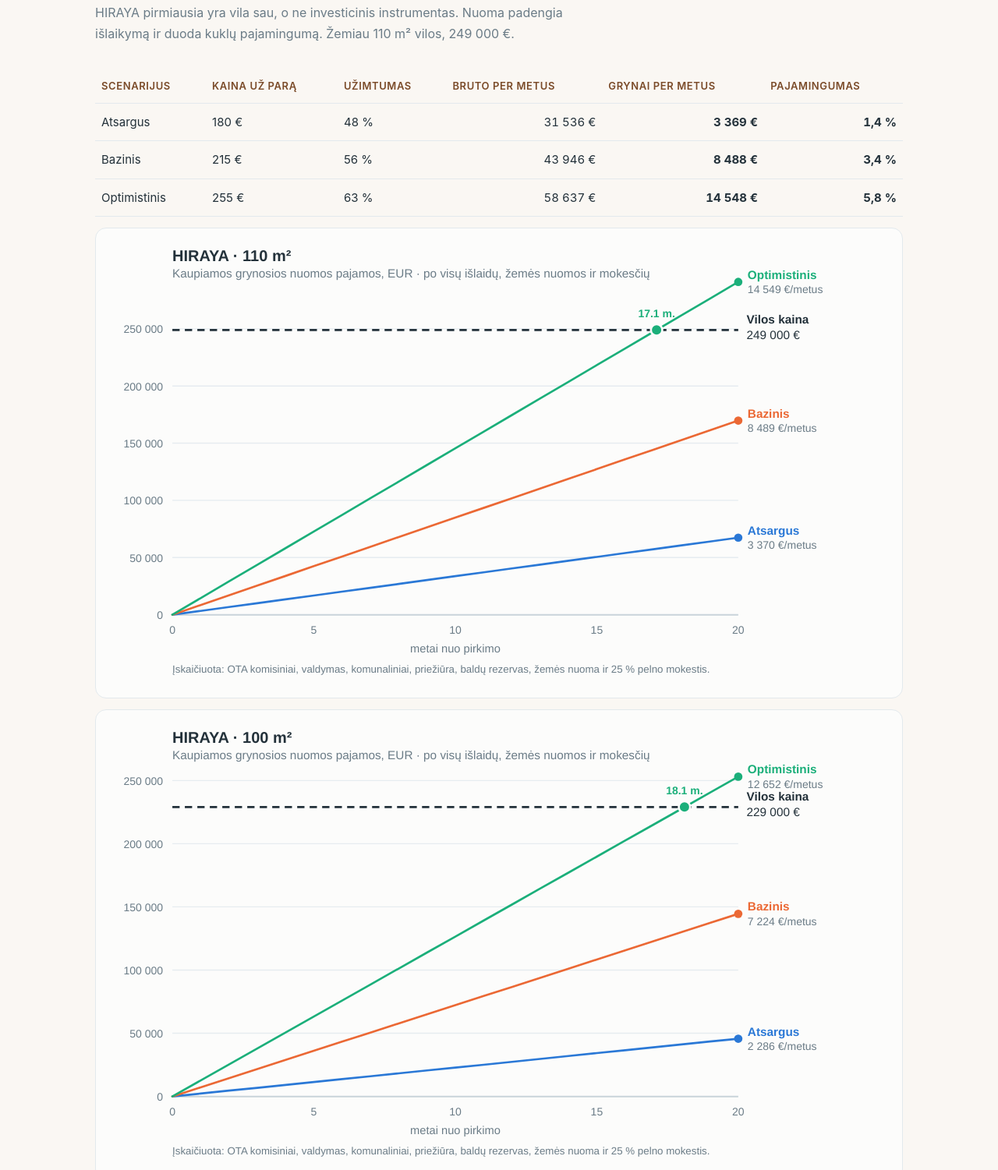
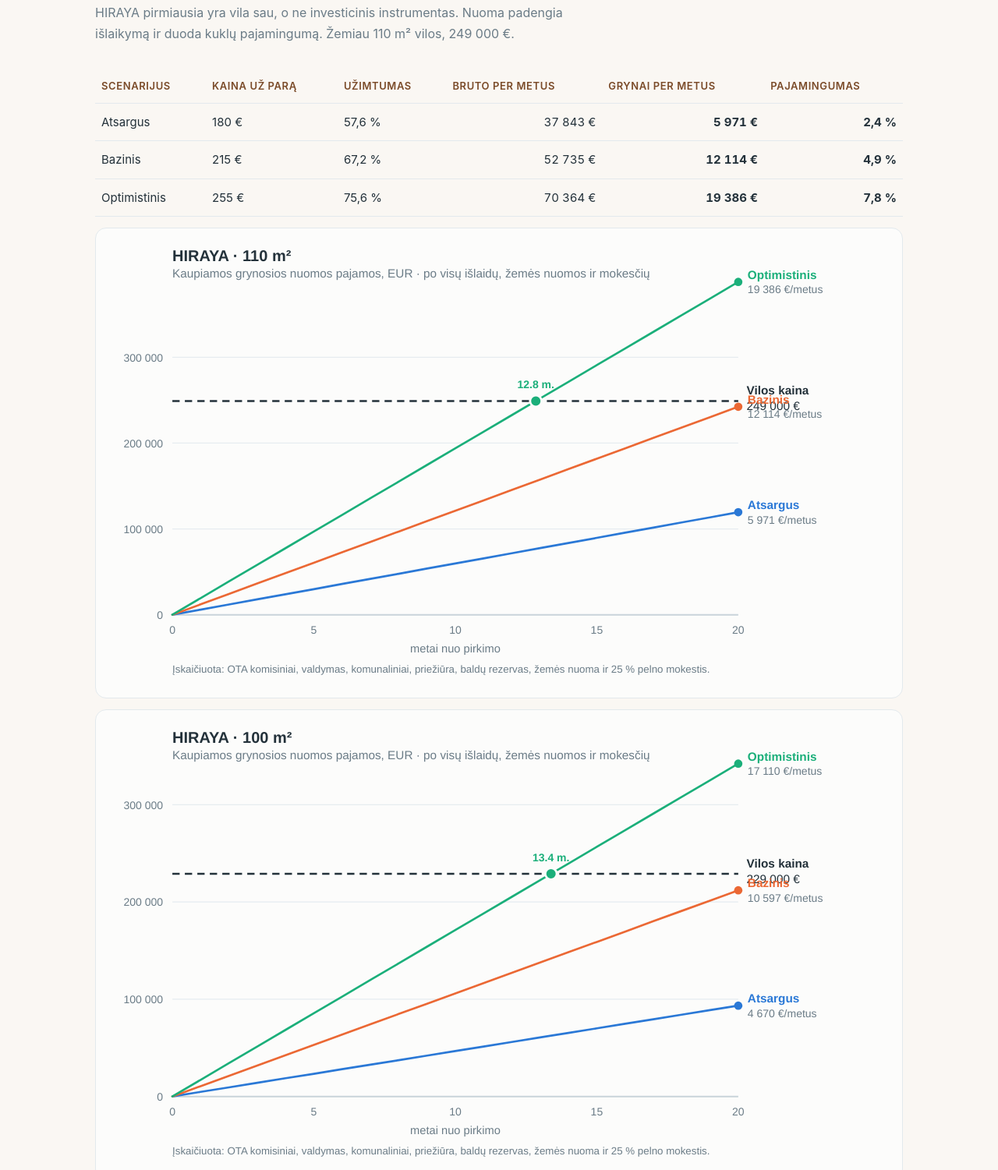
Before and after one commit to arnoldasmob/hiraya-siargao, a plain HTML site: page index.html in a window 1280 px wide. Shown: the part 3496-4997 px from the top of the page at 78% size. Drawn offline with Linux system fonts and the light colour scheme.

Commit message:
Uzimtumai +20 procentu, skaiciai imami tiesiai is skaiciavimo

```diff
--- a/index.html
+++ b/index.html
@@ -200,9 +200,9 @@
 </div></div></section>
 <section class="alt"><div class="w"><h2>Jei nuomosite</h2><p class="sub">HIRAYA pirmiausia yra vila sau, o ne investicinis instrumentas. Nuoma padengia išlaikymą ir duoda kuklų pajamingumą. Žemiau 110 m² vilos, 249 000 €.</p>
 <table><tr><th>Scenarijus</th><th>Kaina už parą</th><th>Užimtumas</th><th class="n">Bruto per metus</th><th class="n">Grynai per metus</th><th class="n">Pajamingumas</th></tr>
-<tr><td>Atsargus</td><td>180 €</td><td>48 %</td><td class="n">31 536 €</td><td class="n"><b>3 369 €</b></td><td class="n"><b>1,4 %</b></td></tr>
-<tr><td>Bazinis</td><td>215 €</td><td>56 %</td><td class="n">43 946 €</td><td class="n"><b>8 488 €</b></td><td class="n"><b>3,4 %</b></td></tr>
-<tr><td>Optimistinis</td><td>255 €</td><td>63 %</td><td class="n">58 637 €</td><td class="n"><b>14 548 €</b></td><td class="n"><b>5,8 %</b></td></tr>
+<tr><td>Atsargus</td><td>180 €</td><td>57,6 %</td><td class="n">37 843 €</td><td class="n"><b>5 971 €</b></td><td class="n"><b>2,4 %</b></td></tr>
+<tr><td>Bazinis</td><td>215 €</td><td>67,2 %</td><td class="n">52 735 €</td><td class="n"><b>12 114 €</b></td><td class="n"><b>4,9 %</b></td></tr>
+<tr><td>Optimistinis</td><td>255 €</td><td>75,6 %</td><td class="n">70 364 €</td><td class="n"><b>19 386 €</b></td><td class="n"><b>7,8 %</b></td></tr>
 </table>
 <div class="chart"><svg xmlns="http://www.w3.org/2000/svg" width="760" height="430" viewBox="0 0 760 430" font-family="Helvetica,Arial,sans-serif" role="img">
 <rect width="760" height="430" fill="#fcfcfb"/>
@@ -210,16 +210,12 @@
 <text x="66" y="40" font-size="11.5" fill="#6b7c87">Kaupiamos grynosios nuomos pajamos, EUR · po visų išlaidų, žemės nuomos ir mokesčių</text>
 <line x1="66" y1="364.0" x2="610" y2="364.0" stroke="#e6ecf0" stroke-width="1"/>
 <text x="57" y="368.0" font-size="10.5" fill="#6b7c87" text-anchor="end">0</text>
-<line x1="66" y1="309.0" x2="610" y2="309.0" stroke="#e6ecf0" stroke-width="1"/>
-<text x="57" y="313.0" font-size="10.5" fill="#6b7c87" text-anchor="end">50 000</text>
-<line x1="66" y1="254.0" x2="610" y2="254.0" stroke="#e6ecf0" stroke-width="1"/>
-<text x="57" y="258.0" font-size="10.5" fill="#6b7c87" text-anchor="end">100 000</text>
-<line x1="66" y1="199.0" x2="610" y2="199.0" stroke="#e6ecf0" stroke-width="1"/>
-<text x="57" y="203.0" font-size="10.5" fill="#6b7c87" text-anchor="end">150 000</text>
-<line x1="66" y1="144.1" x2="610" y2="144.1" stroke="#e6ecf0" stroke-width="1"/>
-<text x="57" y="148.1" font-size="10.5" fill="#6b7c87" text-anchor="end">200 000</text>
-<line x1="66" y1="89.1" x2="610" y2="89.1" stroke="#e6ecf0" stroke-width="1"/>
-<text x="57" y="93.1" font-size="10.5" fill="#6b7c87" text-anchor="end">250 000</text>
+<line x1="66" y1="281.5" x2="610" y2="281.5" stroke="#e6ecf0" stroke-width="1"/>
+<text x="57" y="285.5" font-size="10.5" fill="#6b7c87" text-anchor="end">100 000</text>
+<line x1="66" y1="198.9" x2="610" y2="198.9" stroke="#e6ecf0" stroke-width="1"/>
+<text x="57" y="202.9" font-size="10.5" fill="#6b7c87" text-anchor="end">200 000</text>
+<line x1="66" y1="116.4" x2="610" y2="116.4" stroke="#e6ecf0" stroke-width="1"/>
+<text x="57" y="120.4" font-size="10.5" fill="#6b7c87" text-anchor="end">300 000</text>
 <text x="66.0" y="382.0" font-size="10.5" fill="#6b7c87" text-anchor="middle">0</text>
 <text x="202.0" y="382.0" font-size="10.5" fill="#6b7c87" text-anchor="middle">5</text>
 <text x="338.0" y="382.0" font-size="10.5" fill="#6b7c87" text-anchor="middle">10</text>
@@ -227,26 +223,26 @@
 <text x="610.0" y="382.0" font-size="10.5" fill="#6b7c87" text-anchor="middle">20</text>
 <text x="338.0" y="400.0" font-size="11" fill="#6b7c87" text-anchor="middle">metai nuo pirkimo</text>
 <line x1="66" y1="364.0" x2="610" y2="364.0" stroke="#c9d4da" stroke-width="1.5"/>
-<line x1="66" y1="90.2" x2="610" y2="90.2" stroke="#23313a" stroke-width="2" stroke-dasharray="7 5"/>
-<text x="618" y="84.2" font-size="11.5" font-weight="bold" fill="#23313a">Vilos kaina</text>
-<text x="618" y="99.2" font-size="11.5" fill="#23313a">249 000 €</text>
-<polyline points="66.0,364.0 93.2,360.3 120.4,356.6 147.6,352.9 174.8,349.2 202.0,345.5 229.2,341.8 256.4,338.1 283.6,334.4 310.8,330.6 338.0,326.9 365.2,323.2 392.4,319.5 419.6,315.8 446.8,312.1 474.0,308.4 501.2,304.7 528.4,301.0 555.6,297.3 582.8,293.6 610.0,289.9" fill="none" stroke="#2a78d6" stroke-width="2" stroke-linecap="round"/>
-<title>Atsargus: 3 370 EUR per metus</title>
-<circle cx="610.0" cy="289.9" r="4" fill="#2a78d6"/>
-<text x="619.0" y="286.9" font-size="11.5" font-weight="bold" fill="#2a78d6">Atsargus</text>
-<text x="619.0" y="300.9" font-size="10.5" fill="#6b7c87">3 370 €/metus</text>
-<polyline points="66.0,364.0 93.2,354.7 120.4,345.3 147.6,336.0 174.8,326.7 202.0,317.3 229.2,308.0 256.4,298.7 283.6,289.3 310.8,280.0 338.0,270.6 365.2,261.3 392.4,252.0 419.6,242.6 446.8,233.3 474.0,224.0 501.2,214.6 528.4,205.3 555.6,196.0 582.8,186.6 610.0,177.3" fill="none" stroke="#eb6834" stroke-width="2" stroke-linecap="round"/>
-<title>Bazinis: 8 489 EUR per metus</title>
-<circle cx="610.0" cy="177.3" r="4" fill="#eb6834"/>
-<text x="619.0" y="174.3" font-size="11.5" font-weight="bold" fill="#eb6834">Bazinis</text>
-<text x="619.0" y="188.3" font-size="10.5" fill="#6b7c87">8 489 €/metus</text>
+<line x1="66" y1="158.5" x2="610" y2="158.5" stroke="#23313a" stroke-width="2" stroke-dasharray="7 5"/>
+<text x="618" y="152.5" font-size="11.5" font-weight="bold" fill="#23313a">Vilos kaina</text>
+<text x="618" y="167.5" font-size="11.5" fill="#23313a">249 000 €</text>
+<polyline points="66.0,364.0 93.2,359.1 120.4,354.1 147.6,349.2 174.8,344.3 202.0,339.4 229.2,334.4 256.4,329.5 283.6,324.6 310.8,319.6 338.0,314.7 365.2,309.8 392.4,304.9 419.6,299.9 446.8,295.0 474.0,290.1 501.2,285.1 528.4,280.2 555.6,275.3 582.8,270.4 610.0,265.4" fill="none" stroke="#2a78d6" stroke-width="2" stroke-linecap="round"/>
+<title>Atsargus: 5 971 EUR per metus</title>
+<circle cx="610.0" cy="265.4" r="4" fill="#2a78d6"/>
+<text x="619.0" y="262.4" font-size="11.5" font-weight="bold" fill="#2a78d6">Atsargus</text>
+<text x="619.0" y="276.4" font-size="10.5" fill="#6b7c87">5 971 €/metus</text>
+<polyline points="66.0,364.0 93.2,354.0 120.4,344.0 147.6,334.0 174.8,324.0 202.0,314.0 229.2,304.0 256.4,294.0 283.6,284.0 310.8,274.0 338.0,264.0 365.2,254.0 392.4,244.0 419.6,234.0 446.8,224.0 474.0,214.0 501.2,204.0 528.4,194.0 555.6,184.0 582.8,174.0 610.0,164.0" fill="none" stroke="#eb6834" stroke-width="2" stroke-linecap="round"/>
+<title>Bazinis: 12 114 EUR per metus</title>
+<circle cx="610.0" cy="164.0" r="4" fill="#eb6834"/>
+<text x="619.0" y="161.0" font-size="11.5" font-weight="bold" fill="#eb6834">Bazinis</text>
+<text x="619.0" y="175.0" font-size="10.5" fill="#6b7c87">12 114 €/metus</text>
 <polyline points="66.0,364.0 93.2,348.0 120.4,332.0 147.6,316.0 174.8,300.0 202.0,284.0 229.2,268.0 256.4,252.0 283.6,236.0 310.8,220.0 338.0,204.0 365.2,188.0 392.4,172.0 419.6,156.0 446.8,140.0 474.0,124.0 501.2,108.0 528.4,92.0 555.6,76.0 582.8,60.0 610.0,44.0" fill="none" stroke="#1baf7a" stroke-width="2" stroke-linecap="round"/>
-<title>Optimistinis: 14 549 EUR per metus</title>
-<circle cx="531.5" cy="90.2" r="5.5" fill="#1baf7a" stroke="#fcfcfb" stroke-width="2"/>
-<text x="531.5" y="78.2" font-size="10.5" font-weight="bold" fill="#1baf7a" text-anchor="middle">17.1 m.</text>
+<title>Optimistinis: 19 386 EUR per metus</title>
+<circle cx="415.4" cy="158.5" r="5.5" fill="#1baf7a" stroke="#fcfcfb" stroke-width="2"/>
+<text x="415.4" y="146.5" font-size="10.5" font-weight="bold" fill="#1baf7a" text-anchor="middle">12.8 m.</text>
 <circle cx="610.0" cy="44.0" r="4" fill="#1baf7a"/>
 <text x="619.0" y="41.0" font-size="11.5" font-weight="bold" fill="#1baf7a">Optimistinis</text>
-<text x="619.0" y="55.0" font-size="10.5" fill="#6b7c87">14 549 €/metus</text>
+<text x="619.0" y="55.0" font-size="10.5" fill="#6b7c87">19 386 €/metus</text>
 <text x="66" y="420" font-size="10" fill="#6b7c87">Įskaičiuota: OTA komisiniai, valdymas, komunaliniai, priežiūra, baldų rezervas, žemės nuoma ir 25 % pelno mokestis.</text>
 </svg></div>
 <div class="chart"><svg xmlns="http://www.w3.org/2000/svg" width="760" height="430" viewBox="0 0 760 430" font-family="Helvetica,Arial,sans-serif" role="img">
@@ -255,16 +251,12 @@
 <text x="66" y="40" font-size="11.5" fill="#6b7c87">Kaupiamos grynosios nuomos pajamos, EUR · po visų išlaidų, žemės nuomos ir mokesčių</text>
 <line x1="66" y1="364.0" x2="610" y2="364.0" stroke="#e6ecf0" stroke-width="1"/>
 <text x="57" y="368.0" font-size="10.5" fill="#6b7c87" text-anchor="end">0</text>
-<line x1="66" y1="303.2" x2="610" y2="303.2" stroke="#e6ecf0" stroke-width="1"/>
-<text x="57" y="307.2" font-size="10.5" fill="#6b7c87" text-anchor="end">50 000</text>
-<line x1="66" y1="242.5" x2="610" y2="242.5" stroke="#e6ecf0" stroke-width="1"/>
-<text x="57" y="246.5" font-size="10.5" fill="#6b7c87" text-anchor="end">100 000</text>
-<line x1="66" y1="181.7" x2="610" y2="181.7" stroke="#e6ecf0" stroke-width="1"/>
-<text x="57" y="185.7" font-size="10.5" fill="#6b7c87" text-anchor="end">150 000</text>
-<line x1="66" y1="121.0" x2="610" y2="121.0" stroke="#e6ecf0" stroke-width="1"/>
-<text x="57" y="125.0" font-size="10.5" fill="#6b7c87" text-anchor="end">200 000</text>
-<line x1="66" y1="60.2" x2="610" y2="60.2" stroke="#e6ecf0" stroke-width="1"/>
-<text x="57" y="64.2" font-size="10.5" fill="#6b7c87" text-anchor="end">250 000</text>
+<line x1="66" y1="270.5" x2="610" y2="270.5" stroke="#e6ecf0" stroke-width="1"/>
+<text x="57" y="274.5" font-size="10.5" fill="#6b7c87" text-anchor="end">100 000</text>
+<line x1="66" y1="177.0" x2="610" y2="177.0" stroke="#e6ecf0" stroke-width="1"/>
+<text x="57" y="181.0" font-size="10.5" fill="#6b7c87" text-anchor="end">200 000</text>
+<line x1="66" y1="83.5" x2="610" y2="83.5" stroke="#e6ecf0" stroke-width="1"/>
+<text x="57" y="87.5" font-size="10.5" fill="#6b7c87" text-anchor="end">300 000</text>
 <text x="66.0" y="382.0" font-size="10.5" fill="#6b7c87" text-anchor="middle">0</text>
 <text x="202.0" y="382.0" font-size="10.5" fill="#6b7c87" text-anchor="middle">5</text>
 <text x="338.0" y="382.0" font-size="10.5" fill="#6b7c87" text-anchor="middle">10</text>
@@ -272,29 +264,29 @@
 <text x="610.0" y="382.0" font-size="10.5" fill="#6b7c87" text-anchor="middle">20</text>
 <text x="338.0" y="400.0" font-size="11" fill="#6b7c87" text-anchor="middle">metai nuo pirkimo</text>
 <line x1="66" y1="364.0" x2="610" y2="364.0" stroke="#c9d4da" stroke-width="1.5"/>
-<line x1="66" y1="85.7" x2="610" y2="85.7" stroke="#23313a" stroke-width="2" stroke-dasharray="7 5"/>
-<text x="618" y="79.7" font-size="11.5" font-weight="bold" fill="#23313a">Vilos kaina</text>
-<text x="618" y="94.7" font-size="11.5" fill="#23313a">229 000 €</text>
-<polyline points="66.0,364.0 93.2,361.2 120.4,358.4 147.6,355.7 174.8,352.9 202.0,350.1 229.2,347.3 256.4,344.6 283.6,341.8 310.8,339.0 338.0,336.2 365.2,333.5 392.4,330.7 419.6,327.9 446.8,325.1 474.0,322.3 501.2,319.6 528.4,316.8 555.6,314.0 582.8,311.2 610.0,308.5" fill="none" stroke="#2a78d6" stroke-width="2" stroke-linecap="round"/>
-<title>Atsargus: 2 286 EUR per metus</title>
-<circle cx="610.0" cy="308.5" r="4" fill="#2a78d6"/>
-<text x="619.0" y="305.5" font-size="11.5" font-weight="bold" fill="#2a78d6">Atsargus</text>
-<text x="619.0" y="319.5" font-size="10.5" fill="#6b7c87">2 286 €/metus</text>
-<polyline points="66.0,364.0 93.2,355.2 120.4,346.4 147.6,337.7 174.8,328.9 202.0,320.1 229.2,311.3 256.4,302.6 283.6,293.8 310.8,285.0 338.0,276.2 365.2,267.4 392.4,258.7 419.6,249.9 446.8,241.1 474.0,232.3 501.2,223.6 528.4,214.8 555.6,206.0 582.8,197.2 610.0,188.4" fill="none" stroke="#eb6834" stroke-width="2" stroke-linecap="round"/>
-<title>Bazinis: 7 224 EUR per metus</title>
-<circle cx="610.0" cy="188.4" r="4" fill="#eb6834"/>
-<text x="619.0" y="185.4" font-size="11.5" font-weight="bold" fill="#eb6834">Bazinis</text>
-<text x="619.0" y="199.4" font-size="10.5" fill="#6b7c87">7 224 €/metus</text>
-<polyline points="66.0,364.0 93.2,348.6 120.4,333.3 147.6,317.9 174.8,302.5 202.0,287.1 229.2,271.8 256.4,256.4 283.6,241.0 310.8,225.6 338.0,210.3 365.2,194.9 392.4,179.5 419.6,164.1 446.8,148.8 474.0,133.4 501.2,118.0 528.4,102.7 555.6,87.3 582.8,71.9 610.0,56.5" fill="none" stroke="#1baf7a" stroke-width="2" stroke-linecap="round"/>
-<title>Optimistinis: 12 652 EUR per metus</title>
-<circle cx="558.3" cy="85.7" r="5.5" fill="#1baf7a" stroke="#fcfcfb" stroke-width="2"/>
-<text x="558.3" y="73.7" font-size="10.5" font-weight="bold" fill="#1baf7a" text-anchor="middle">18.1 m.</text>
-<circle cx="610.0" cy="56.5" r="4" fill="#1baf7a"/>
-<text x="619.0" y="53.5" font-size="11.5" font-weight="bold" fill="#1baf7a">Optimistinis</text>
-<text x="619.0" y="67.5" font-size="10.5" fill="#6b7c87">12 652 €/metus</text>
+<line x1="66" y1="149.9" x2="610" y2="149.9" stroke="#23313a" stroke-width="2" stroke-dasharray="7 5"/>
+<text x="618" y="143.9" font-size="11.5" font-weight="bold" fill="#23313a">Vilos kaina</text>
+<text x="618" y="158.9" font-size="11.5" fill="#23313a">229 000 €</text>
+<polyline points="66.0,364.0 93.2,359.6 120.4,355.3 147.6,350.9 174.8,346.5 202.0,342.2 229.2,337.8 256.4,333.4 283.6,329.1 310.8,324.7 338.0,320.3 365.2,316.0 392.4,311.6 419.6,307.2 446.8,302.9 474.0,298.5 501.2,294.1 528.4,289.8 555.6,285.4 582.8,281.0 610.0,276.7" fill="none" stroke="#2a78d6" stroke-width="2" stroke-linecap="round"/>
+<title>Atsargus: 4 670 EUR per metus</title>
+<circle cx="610.0" cy="276.7" r="4" fill="#2a78d6"/>
+<text x="619.0" y="273.7" font-size="11.5" font-weight="bold" fill="#2a78d6">Atsargus</text>
+<text x="619.0" y="287.7" font-size="10.5" fill="#6b7c87">4 670 €/metus</text>
+<polyline points="66.0,364.0 93.2,354.1 120.4,344.2 147.6,334.3 174.8,324.4 202.0,314.5 229.2,304.5 256.4,294.6 283.6,284.7 310.8,274.8 338.0,264.9 365.2,255.0 392.4,245.1 419.6,235.2 446.8,225.3 474.0,215.4 501.2,205.5 528.4,195.5 555.6,185.6 582.8,175.7 610.0,165.8" fill="none" stroke="#eb6834" stroke-width="2" stroke-linecap="round"/>
+<title>Bazinis: 10 597 EUR per metus</title>
+<circle cx="610.0" cy="165.8" r="4" fill="#eb6834"/>
+<text x="619.0" y="162.8" font-size="11.5" font-weight="bold" fill="#eb6834">Bazinis</text>
+<text x="619.0" y="176.8" font-size="10.5" fill="#6b7c87">10 597 €/metus</text>
+<polyline points="66.0,364.0 93.2,348.0 120.4,332.0 147.6,316.0 174.8,300.0 202.0,284.0 229.2,268.0 256.4,252.0 283.6,236.0 310.8,220.0 338.0,204.0 365.2,188.0 392.4,172.0 419.6,156.0 446.8,140.0 474.0,124.0 501.2,108.0 528.4,92.0 555.6,76.0 582.8,60.0 610.0,44.0" fill="none" stroke="#1baf7a" stroke-width="2" stroke-linecap="round"/>
+<title>Optimistinis: 17 110 EUR per metus</title>
+<circle cx="430.0" cy="149.9" r="5.5" fill="#1baf7a" stroke="#fcfcfb" stroke-width="2"/>
+<text x="430.0" y="137.9" font-size="10.5" font-weight="bold" fill="#1baf7a" text-anchor="middle">13.4 m.</text>
+<circle cx="610.0" cy="44.0" r="4" fill="#1baf7a"/>
+<text x="619.0" y="41.0" font-size="11.5" font-weight="bold" fill="#1baf7a">Optimistinis</text>
+<text x="619.0" y="55.0" font-size="10.5" fill="#6b7c87">17 110 €/metus</text>
 <text x="66" y="420" font-size="10" fill="#6b7c87">Įskaičiuota: OTA komisiniai, valdymas, komunaliniai, priežiūra, baldų rezervas, žemės nuoma ir 25 % pelno mokestis.</text>
 </svg></div>
-<div class="note" style="margin-top:22px"><b>Pasakome atvirai: čia pajamingumas mažesnis.</b> Atskira vila su savo kiemu užima daugiau žemės, todėl jai tenka didesnė žemės nuomos dalis, <b>1 071 € per mėnesį</b>. Prie bazinio scenarijaus grynasis pajamingumas yra apie <b>3,4 %</b>. Jei ieškote grynai investicijos, pažiūrėkite mūsų kitą projektą ALON, kur jis siekia 5,7 %. HIRAYA verta rinktis tada, kai norite erdvės ir privatumo sau, o nuoma tėra priedas.</div></div></section>
+<div class="note" style="margin-top:22px"><b>Pasakome atvirai: čia pajamingumas mažesnis.</b> Atskira vila su savo kiemu užima daugiau žemės, todėl jai tenka didesnė žemės nuomos dalis, <b>1 071 € per mėnesį</b>. Prie bazinio scenarijaus grynasis pajamingumas yra apie <b>4,9 %</b>. Jei ieškote grynai investicijos, pažiūrėkite mūsų kitą projektą ALON, kur jis siekia 7,4 %. HIRAYA verta rinktis tada, kai norite erdvės ir privatumo sau, o nuoma tėra priedas.</div></div></section>
 <section><div class="w"><h2>Kaip vyksta pirkimas</h2><p class="sub">Mokėjimas dalimis pagal statybos eigą. Jūsų pinigai juda kartu su objektu, ne prieš jį.</p><div class="steps">
 <div class="step"><span>30 %</span><b>Rezervacija ir sutartis</b><span style="font-size:14px;color:var(--mut);font-weight:400">pasirašius, pradedamas Jūsų vilos projektavimas</span></div>
 <div class="step"><span>40 %</span><b>Statybos eiga</b><span style="font-size:14px;color:var(--mut);font-weight:400">dalimis, pagal pasiektus etapus</span></div>
```
